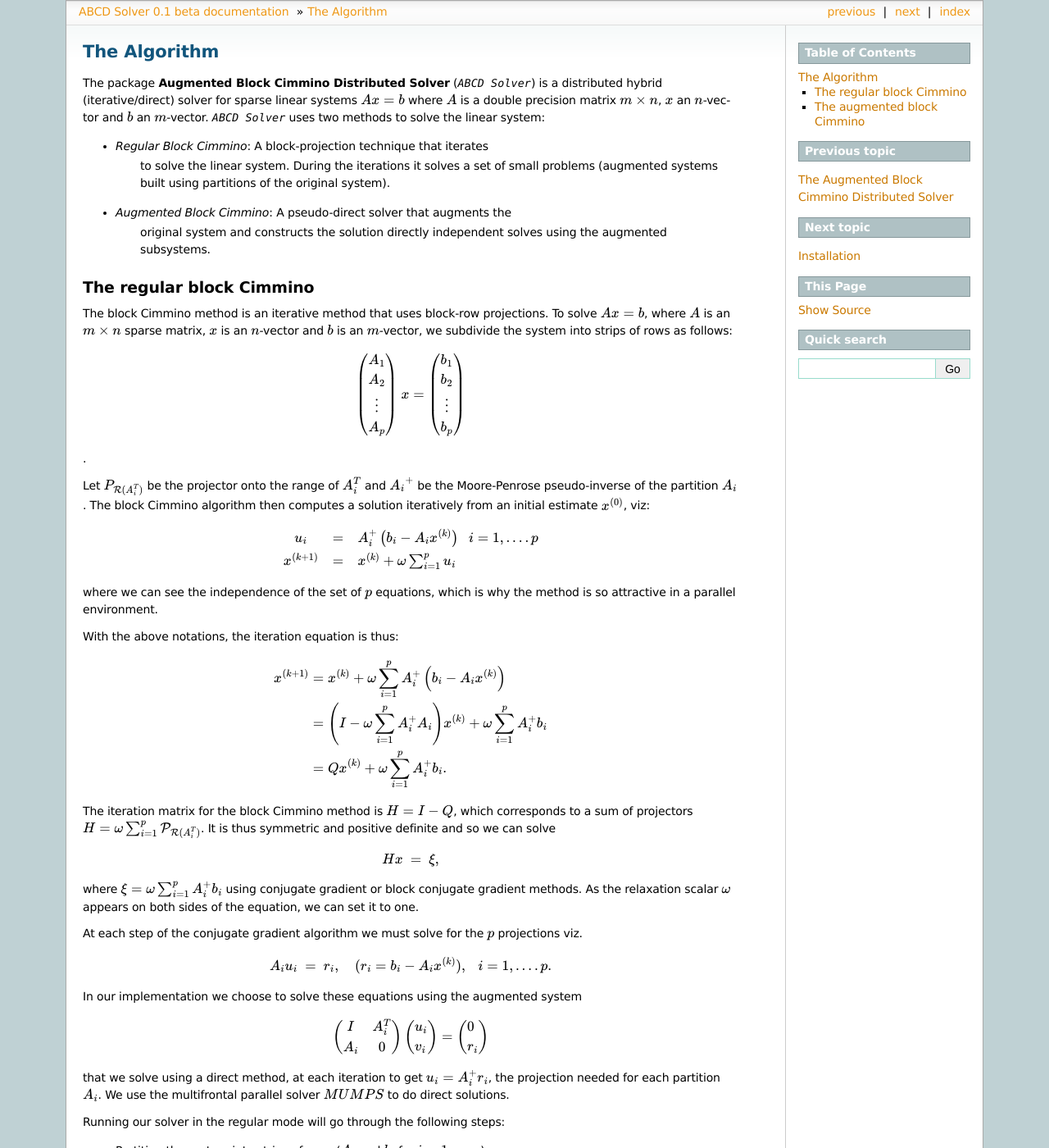
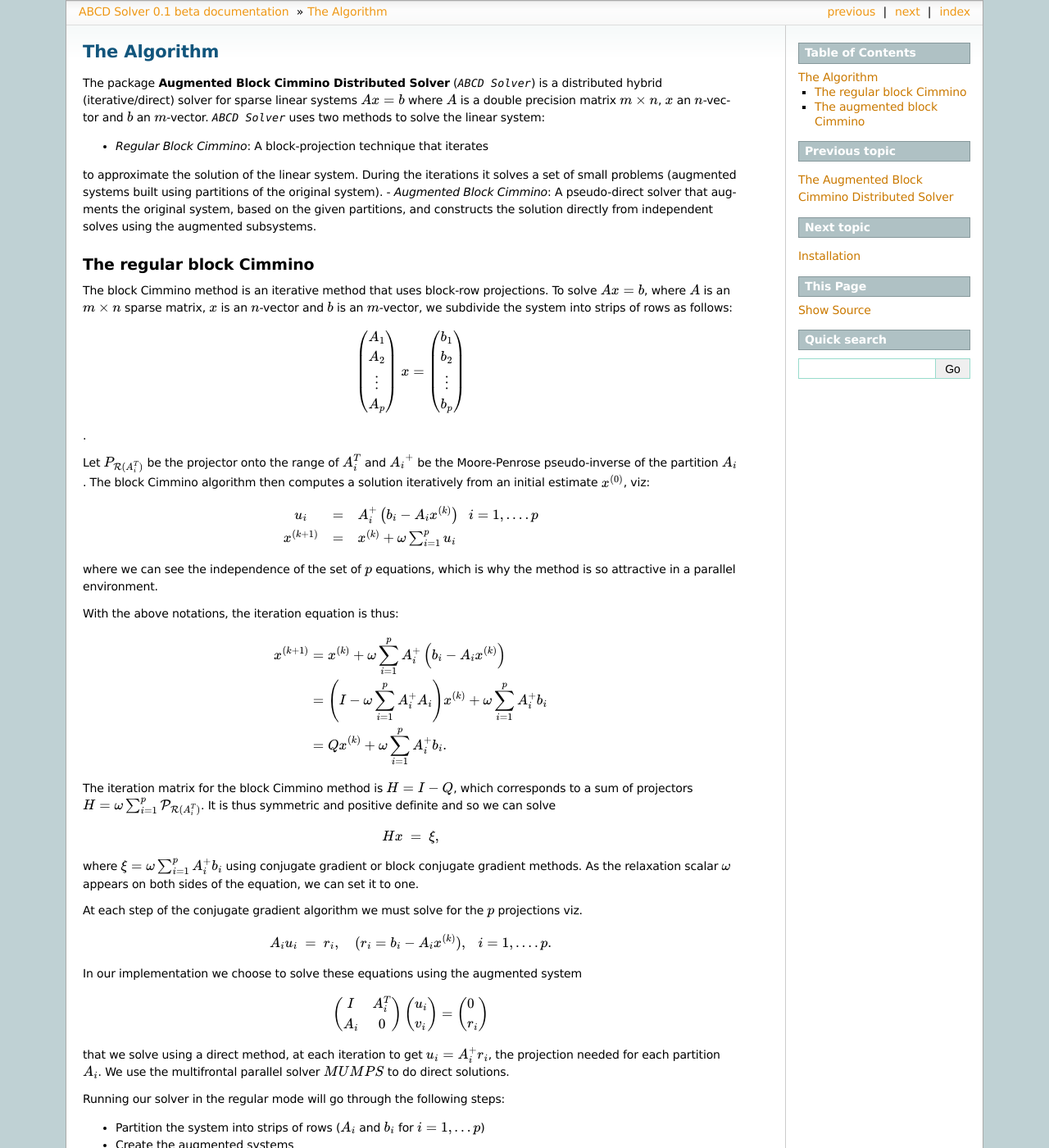
Before and after one commit to NLAFET/block_cimmino, a Sphinx documentation site: the page built from doc/source/algorithm.rst, in a window 1280 px wide and 1400 px high. Shown: the whole window at 82% size. Built offline with Sphinx 7.4.7, drawn with Linux system fonts in a browser that asks for light colours; some of the changed text lies outside the part shown.

Commit message:
Quelques peties typos

```diff
--- a/doc/source/algorithm.rst
+++ b/doc/source/algorithm.rst
@@ -10,12 +10,12 @@ an :math:`m`-vector.  `ABCD Solver` uses two methods to solve the
 linear system:
 
 - *Regular Block Cimmino*: A block-projection technique that iterates
-   to solve the linear system. During the iterations it solves a set
-   of small problems (augmented systems built using partitions of the
-   original system).
+to approximate the solution of the linear system. During the iterations it solves a set
+of small problems (augmented systems built using partitions of the
+original system).
 - *Augmented Block Cimmino*: A pseudo-direct solver that augments the
-   original system and constructs the solution directly independent
-   solves using the augmented subsystems.
+original system, based on the given partitions, and constructs the solution directly from independent
+solves using the augmented subsystems.
 
 The regular block Cimmino
 -------------------------
@@ -140,8 +140,8 @@ have a matrix :math:`A` with three partitions, described as follows:
             & A_{2,1} & A_{2,2} & A_{2,3} & \\
             &&& A_{3,2} & A_{3,3} &  A_{3,1}
         \end{array}
-        \right].
-    \end{equation},
+        \right],
+    \end{equation}
 
 where :math:`A_{i,j}` is the sub-part of :math:`A_i`, the :math:`i`-th
 partition, that is interconnected algebraically to the partition
```
